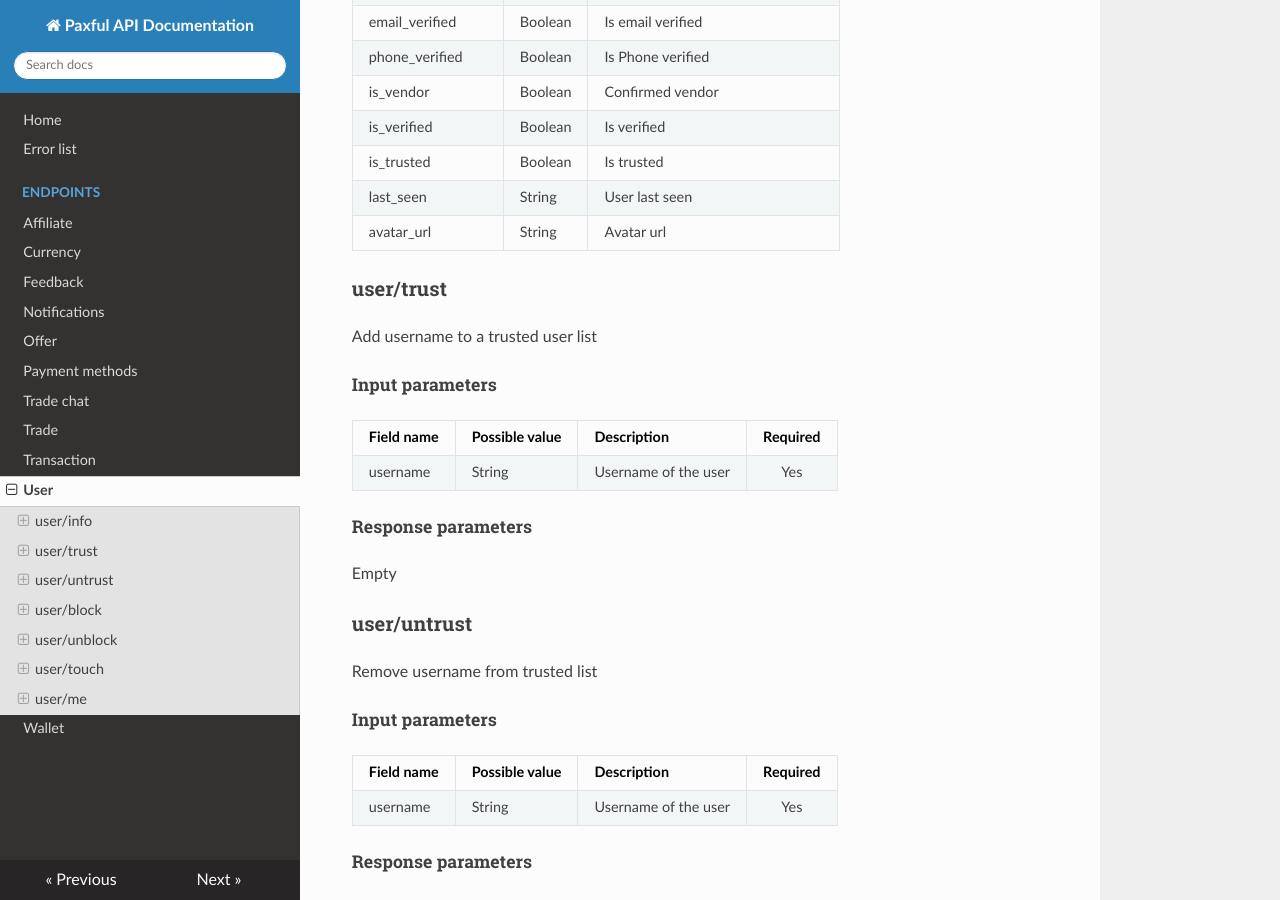
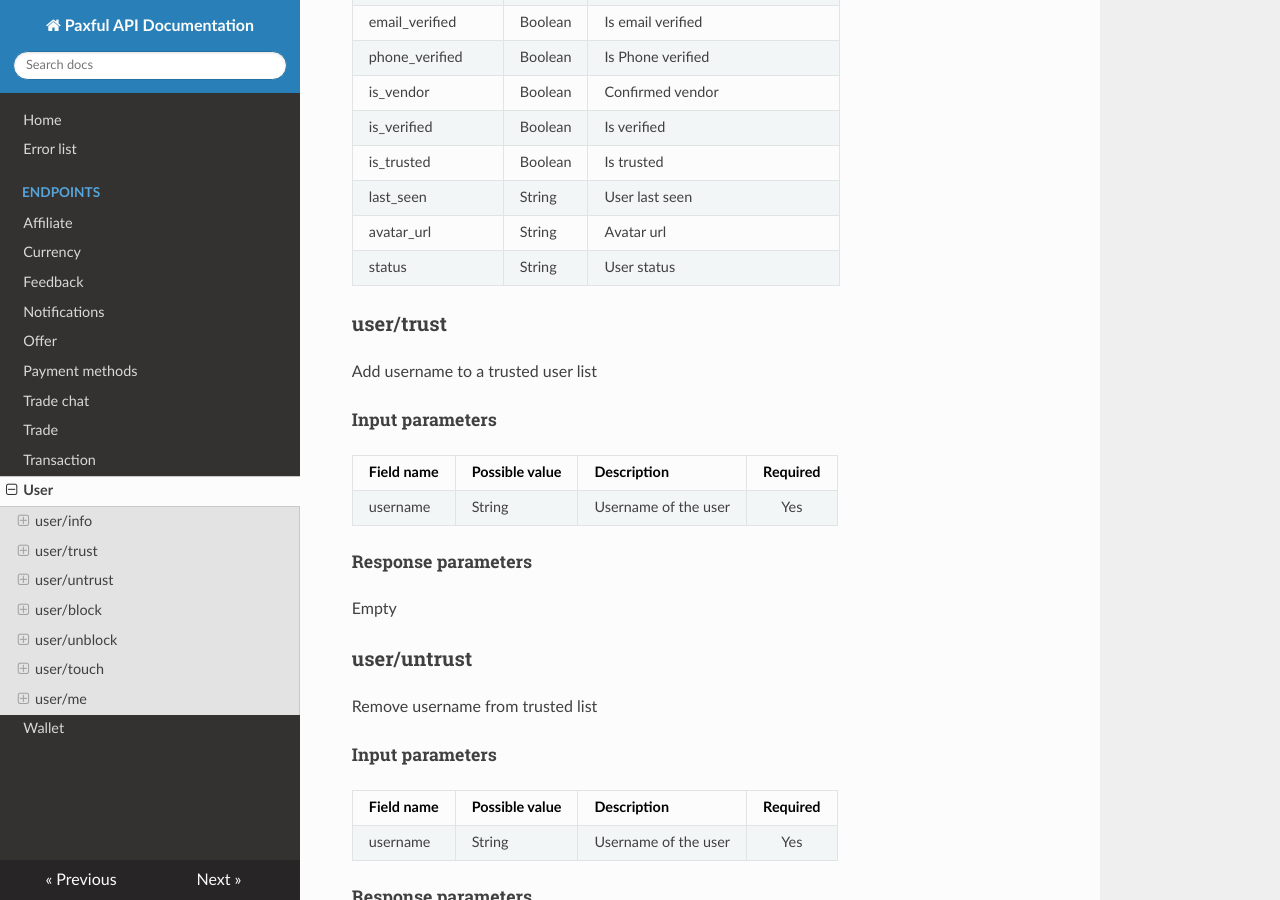
Before and after one commit to paxful/api-docs, an MkDocs documentation site: the page built from docs/endpoints/user.md, in a window 1280 px wide and 900 px high, scrolled down 787 px. Built offline with MkDocs 1.6.1, drawn with Linux system fonts in a browser that asks for light colours; nearby versions of some CDN libraries; some of the changed text lies outside the part shown.

Commit message:
CHANGE: added user status

```diff
--- a/docs/endpoints/user.md
+++ b/docs/endpoints/user.md
@@ -30,6 +30,7 @@ Fetch information for a user
 | is_trusted        | Boolean | Is trusted |
 | last_seen         | String | User last seen |
 | avatar_url        | String | Avatar url |
+| status            | String | User status |
 
 ### user/trust
 
@@ -129,3 +130,4 @@ None
 | is_trusted        | Boolean | Is trusted |
 | last_seen         | String | User last seen |
 | avatar_url        | String | Avatar url |
+| status            | String | User status |
```
